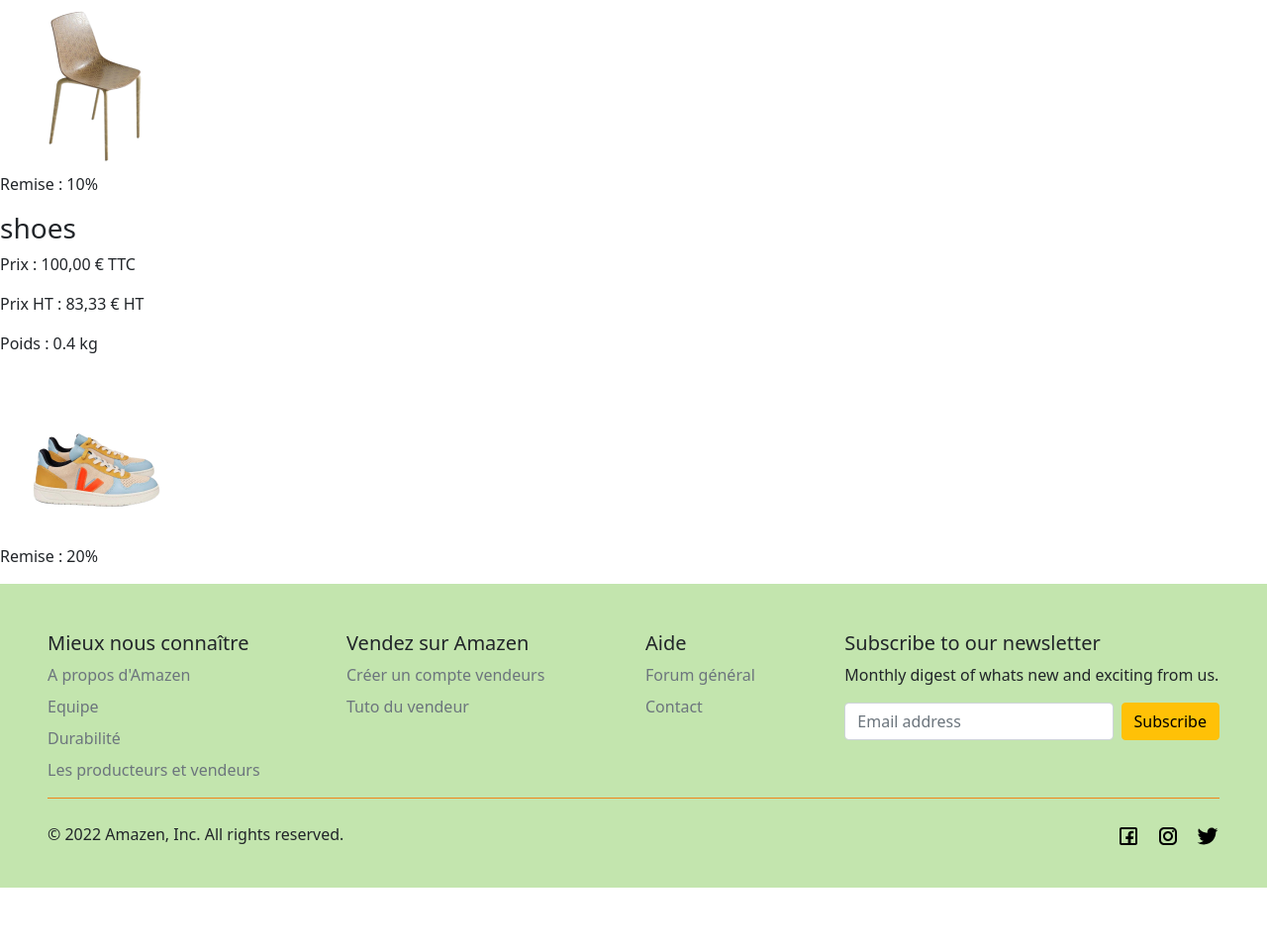
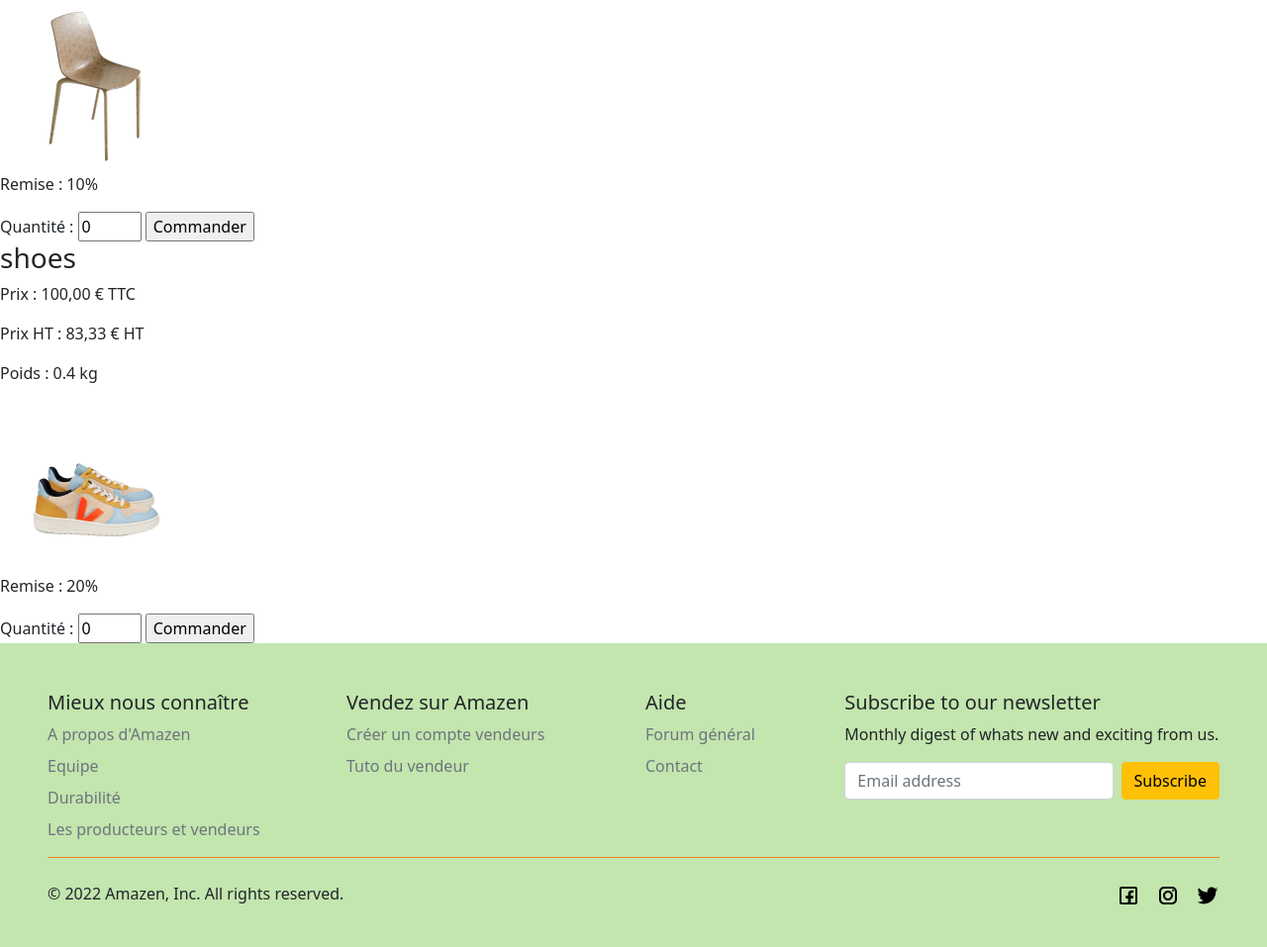
Before and after one commit to bobacarBoutayeb/php-de-base, a PHP site: page /multidimensional-catalog.php in a window 1280 px wide. Shown: the part 355-1312 px from the top of the page at 99% size. Before the commit the page ends 1252 px from the top, so only its background shows below. Run offline with PHP 8.4, Linux system fonts and the light colour scheme.

Commit message:
7.1 - Input for Orders

```diff
--- a/multidimensional-catalog.php
+++ b/multidimensional-catalog.php
@@ -26,10 +26,14 @@ $products = [
         <p> Prix : <?php echo formatPrice($product["price"]) ?> TTC</p>
         <p> Prix HT : <?php echo formatPrice(priceExcludingVAT($product["price"])) ?> HT</p>
         <p> Poids : <?php echo $product["weight"] ?> kg</p>
-    <img src =" <?php echo $product["picture_url"] ?> ">
+        <img src=" <?php echo $product["picture_url"] ?> " alt="<?php echo $product["name"] ?>">
         <p> Remise : <?php echo $product["discount"] ?>%</p>
+        <form method="post">
+            Quantité : <input type="number" name="post_name" value="0" style="width: 4rem">
+            <input type="submit" value="Commander">
+        </form>
+    <?php endforeach; ?>
 </div>
-    <?php endforeach;
-
+<?php
 include_once 'footer.php';
 ?>
```
Lines whose indentation alone changed are shown as unchanged.
